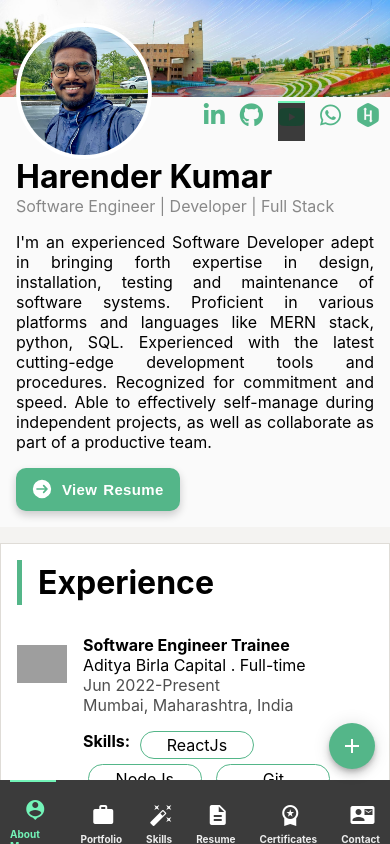
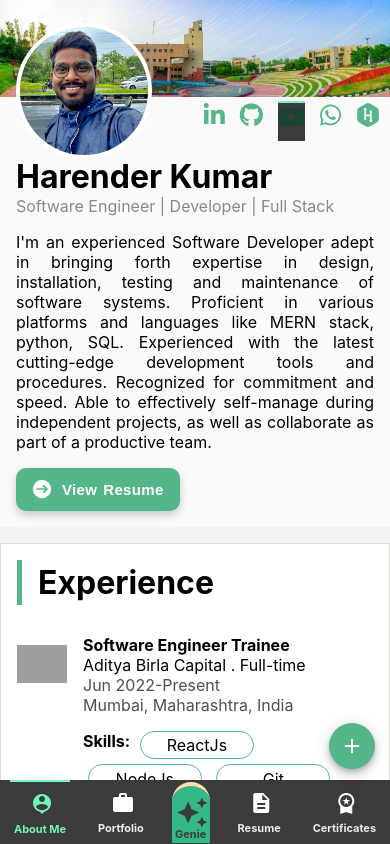
Before and after one commit to harenderk62/portfolio, a React (Create React App) app: page / in a window 390 px wide. Shown: the top 844 px of the page. Built offline with nearby package versions, Linux system fonts and the light colour scheme; grey boxes are pictures that could not be loaded.

Commit message:
Genie Integration

```diff
--- a/src/SideNav/indexMobile.jsx
+++ b/src/SideNav/indexMobile.jsx
@@ -18,28 +18,29 @@ const DownNav = () => {
     () => [
       { name: "About Me", icon: "person_pin", route: "/" },
       { name: "Portfolio", icon: "work", route: "/portfolio" },
-      { name: "Skills", icon: "auto_fix_high", route: "/skills" },
+      // { name: "Skills", icon: "auto_fix_high", route: "/skills" },
+      { name: "Genie", icon: "auto_awesome", route: "/skills" },
       { name: "Resume", icon: "description", route: "/resume" },
       {
         name: "Certificates",
         icon: "workspace_premium",
         route: "/certificates",
       },
-      { name: "Contact", icon: "contact_mail", route: "/contact" },
+      // { name: "Contact", icon: "contact_mail", route: "/contact" },
     ],
     []
   );
 
-  const imageData = useMemo(
-    () => [
-      { title: "LinkedIn", src: LinkedIn },
-      { title: "Github", src: Github },
-      { title: "YouTube", src: Youtube },
-      { title: "WhatsApp", src: Whatsapp },
-      { title: "Medium", src: Medium },
-    ],
-    []
-  );
+  // const imageData = useMemo(
+  //   () => [
+  //     { title: "LinkedIn", src: LinkedIn },
+  //     { title: "Github", src: Github },
+  //     { title: "YouTube", src: Youtube },
+  //     { title: "WhatsApp", src: Whatsapp },
+  //     { title: "Medium", src: Medium },
+  //   ],
+  //   []
+  // );
 
   var activeTabFromSession = sessionStorage.getItem("activeTab");
 
@@ -53,7 +54,12 @@ const DownNav = () => {
 
     let menuItem = menuItems.find((obj) => obj.name === tab);
 
-    navigate(menuItem.route);
+    if (menuItem.name === "Genie") {
+      window.location.href =
+        "http://chat-portfolio.s3-website.ap-south-1.amazonaws.com/";
+    } else {
+      navigate(menuItem.route);
+    }
   };
 
   return (
@@ -61,24 +67,46 @@ const DownNav = () => {
       <ul className="navOptions">
         {menuItems.map((item, index) => (
           <li
-            className={activeTab === item.name ? "active" : ""}
+            className={`${activeTab === item.name ? "active" : ""} ${
+              item.name === "Genie" && "Genie"
+            }`}
             key={index}
             onClick={() => activeTabHandler(item.name)}
           >
-            <p className="mobile-navIcon">
+            <p
+              className={`mobile-navIcon ${
+                item.name === "Genie" && "Genie-navIcon"
+              }`}
+            >
               <span
-                className="material-icons"
+                className={`material-icons ${
+                  item.name === "Genie" && "Genie-icons"
+                }`}
                 style={{
                   width: "10px",
-                  color: activeTab === item.name ? "#73f4b8" : "",
+                  color:
+                    item.name === "Genie"
+                      ? "#3b3b3b"
+                      : activeTab === item.name
+                      ? "#73f4b8"
+                      : "",
                 }}
               >
                 {item.icon}
               </span>
             </p>
             <p
-              className="navTitle"
-              style={{ color: activeTab === item.name ? "#73f4b8" : "" }}
+              className={`navTitle ${
+                item.name === "Genie" && "Genie-navTitle"
+              }`}
+              style={{
+                color:
+                  item.name === "Genie"
+                    ? "#3b3b3b"
+                    : activeTab === item.name
+                    ? "#73f4b8"
+                    : "",
+              }}
             >
               {item.name}
             </p>
--- a/src/SideNav/mobileNav.scss
+++ b/src/SideNav/mobileNav.scss
@@ -19,7 +19,7 @@
 
     li {
       margin: 0;
-      padding: 1rem 0;
+      padding: 10px 0;
       flex-grow: 1;
       display: flex;
       flex-direction: column;
@@ -34,7 +34,7 @@
 
       .navTitle {
         margin: 0;
-        font-size: 10px;
+        font-size: 11px;
         font-weight: bold;
         color: #eee;
       }
@@ -48,4 +48,24 @@
     background-color: #3b3b3b;
     border-radius: 0rem;
   }
+
+  .Genie {
+    margin-bottom: 20px;
+    background-color: rgb(52, 185, 134);
+    border-top: 4px solid navajowhite;
+    border-radius: 3rem 3rem 0 0;
+
+    .Genie-navIcon {
+      width: 30px !important;
+
+      .Genie-icons {
+        font-size: 33px;
+      }
+    }
+
+    .Genie-navTitle {
+      position: absolute;
+      bottom: 3px;
+    }
+  }
 }
```
